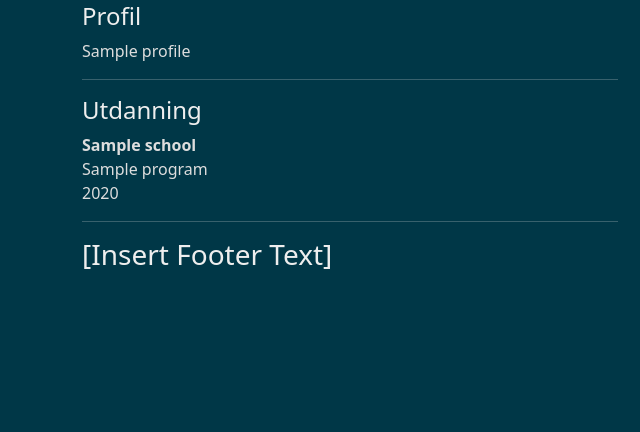
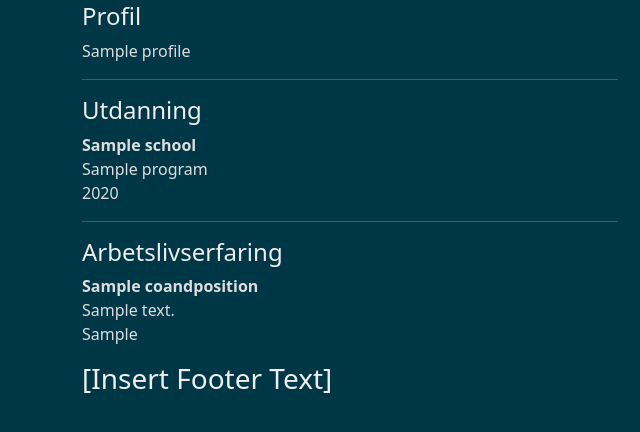
Before and after one commit to TheN4meless0ne/Den-store-f-rjulsoppgaven_YFF-Elias, a Flask app: template portfolio/templates/page/portfolio.html in a window 1280 px wide. Shown: the part 255-687 px from the top of the page, without its empty margins (0-640 px from the left). Run offline with Flask 3, Linux system fonts and the light colour scheme; the template is opened without the code that fills it: most values are stand-ins (such as "Sample title", 1, 10 or a date in 2020); some libraries are stand-ins or nearby versions.

Commit message:
Update portfolio.html

```diff
--- a/portfolio/templates/page/portfolio.html
+++ b/portfolio/templates/page/portfolio.html
@@ -39,6 +39,14 @@
                         </div>
                     {% endfor %}
                     <hr>
+                    <h4>Arbetslivserfaring</h4>
+                    {% for work in info.workExperience %}
+                        <div class="work_item">
+                            <p class="bold-text no-margin">{{ work.coandposition }}</p>
+                            <p class="no-margin">{{ work.description }}</p>
+                            <p>{{ work.start2end }}</p>
+                        </div>
+                    {% endfor %}
                 </div>
             </div>
             <div class="portfolio_footer">
```
